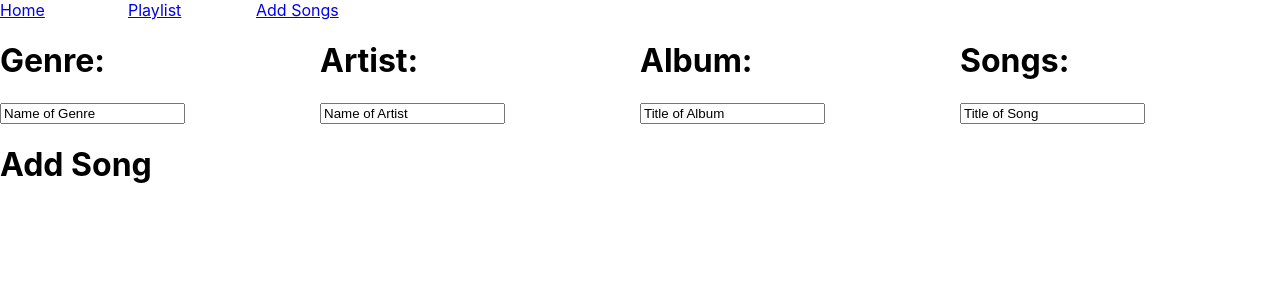
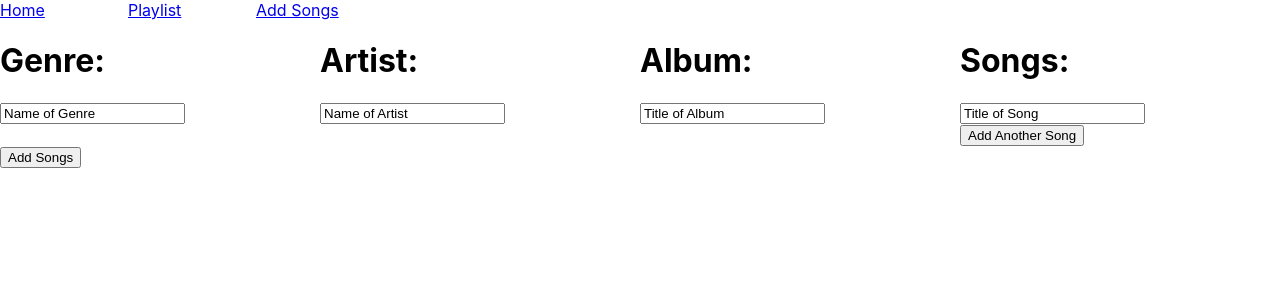
Before and after one commit to MrPatesz/temalabor-react-app, a React (Create React App) app: page /add-songs in a window 1280 px wide. Shown: the top 300 px of the page. Built offline with nearby package versions, Linux system fonts and the light colour scheme.

Commit message:
Add Multiple Songs

```diff
--- a/src/Components/BasicComponents/EditableComponent.js
+++ b/src/Components/BasicComponents/EditableComponent.js
@@ -5,7 +5,7 @@
 
   function contentChange(e) {
     setContent(e.target.value);
-    props.setter(e.target.value);
+    props.setter(e.target.value, props.index);
   }
 
   return (
--- a/src/Pages/AddSongPage.js
+++ b/src/Pages/AddSongPage.js
@@ -9,19 +9,29 @@
   const [genre, setGenre] = useState("Name of Genre");
   const [artist, setArtist] = useState("Name of Artist");
   const [album, setAlbum] = useState("Title of Album");
-  //const [numOfSongs, setNumOfSongs] = useState(5);
-  //const [songArray, setSongArray] = useState(Array(5));
-  const [song, setSong] = useState("Title of Song");
+  const [songArray, setSongArray] = useState(["Title of Song"]);
+
+  let firstEditableSong = <EditableComponent content={"Title of Song"} setter={addSongSetter} index={0}/>;
+  const [editableSongs, setEditableSongs] = useState([firstEditableSong]);
 
   function makeGenre() {
     var g = new Genre(genre, [
-        new Artist(artist, [
-            new Album(album, genre, [
-                new Song(artist, song)
-            ])
-        ])
+      new Artist(artist, [new Album(album, genre, songArray.map(
+        (song) => (
+          new Song(artist, song)
+        )
+      ))]),
     ]);
     return g;
+  }
+
+  function addSongSetter(title, index) {
+    songArray[index] = title;
+  }
+
+  function addAnotherSong() {
+    let newEditableSong = <EditableComponent content={"Title of Song"} setter={addSongSetter} index={editableSongs.length} />;
+    setEditableSongs(editableSongs.concat(newEditableSong));
   }
 
   return (
@@ -29,46 +39,42 @@
       <div className="big-container">
         <div className="genre-div">
           <h1> Genre: </h1>
-          <EditableComponent content={genre} setter={setGenre}/>
+          <EditableComponent content={genre} setter={setGenre} />
         </div>
         <div className="artist-div">
           <h1> Artist: </h1>
-          <EditableComponent content={artist} setter={setArtist}/>
+          <EditableComponent content={artist} setter={setArtist} />
         </div>
         <div className="album-div">
           <h1> Album: </h1>
-          <EditableComponent content={album} setter={setAlbum}/>
+          <EditableComponent content={album} setter={setAlbum} />
         </div>
         <div className="selection-div">
           <h1> Songs: </h1>
-          <EditableComponent content={song} setter={setSong}/>
+          {editableSongs.map((editableSong) => (
+            <div>
+              {editableSong}
+            </div>
+          ))}
+
+          <button
+            onClick={() => {
+              addAnotherSong();
+            }}
+          >
+            Add Another Song
+          </button>
         </div>
       </div>
-      <h1
+      <button
         onClick={() => {
           props.mock.addMusic(makeGenre());
         }}
       >
-        Add Song
-      </h1>
+        Add Songs
+      </button>
     </div>
   );
 }
 
 export default AddSongPage;
-
-/*
-        {numOfSongs.forEach((element) => (
-          <li>
-            <EditableComponent content="{element}" />
-          </li>
-        ))}
-
-        <div
-          onClick={() => {
-            setNumOfSongs(numOfSongs + 1);
-          }}
-        >
-          Add Song
-        </div>
-*/
```
Also changed, not shown: 1 other file (tests, documents, lock files or other folders).
